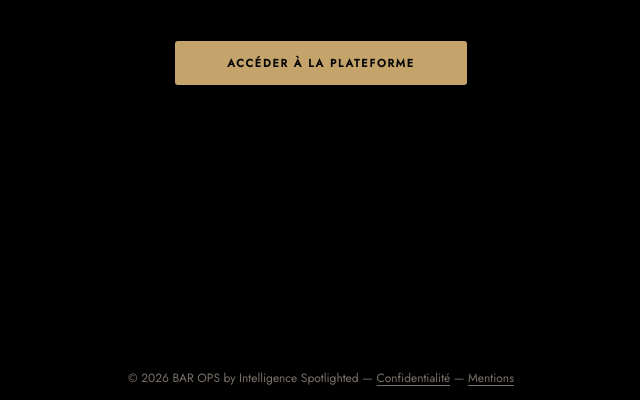
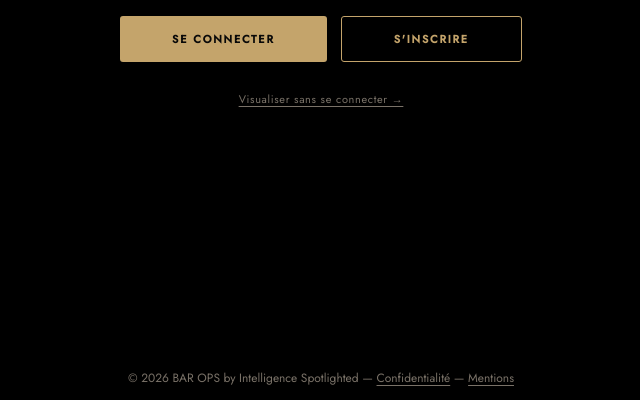
Before and after one commit to SPECTRE888/bar-ops, a website: page index.html in a window 1280 px wide. Shown: the part 400-800 px from the top of the page, without its empty margins (319-959 px from the left). Drawn offline with nearby package versions, Linux system fonts and the light colour scheme.

Commit message:
Fix auth flow: 2 distinct buttons (Login/Signup) on index, direct Google OAuth from landing page

```diff
--- a/index.html
+++ b/index.html
@@ -14,6 +14,14 @@ const STRIPE_KEY='pk_test_51TPeHTH4J8tDqadYwAj8UGwokwOJ5VdiBxLbpghuEJkEcPO1p45mT
 const PRICES={early:{monthly:89,yearly:801},pro:{monthly:149,yearly:1341}};
 let currentPeriod='monthly';
 const sb=window.supabase.createClient(SUPA_URL,SUPA_KEY);
+async function googleAuth(action){
+  await sb.auth.signOut();
+  const{error}=await sb.auth.signInWithOAuth({
+    provider:'google',
+    options:{redirectTo:window.location.origin+'/auth.html?action='+action}
+  });
+  if(error)alert('Erreur: '+error.message);
+}
 async function goPay(plan){
   if(plan==='free'){window.location.href='app.html';return;}
   const{data:{session}}=await sb.auth.getSession();
@@ -42,6 +50,8 @@ h1,h2,h3{font-family:'Cormorant Garamond',serif}
 .tagline{font-size:20px;font-weight:300;color:var(--text);letter-spacing:.02em;margin-bottom:44px;max-width:600px}
 .btn-primary{padding:14px 52px;background:var(--gold);color:#080808;border:none;border-radius:3px;font-size:11px;font-weight:600;cursor:pointer;letter-spacing:.16em;text-transform:uppercase;font-family:'Jost',sans-serif;transition:.25s;margin-bottom:0}
 .btn-primary:hover{background:var(--gold2)}
+.btn-secondary{padding:14px 52px;background:transparent;color:var(--gold);border:1px solid var(--gold);border-radius:3px;font-size:11px;font-weight:600;cursor:pointer;letter-spacing:.16em;text-transform:uppercase;font-family:'Jost',sans-serif;transition:.25s}
+.btn-secondary:hover{background:var(--gold);color:#080808}
 
 /* FOOTER */
 footer{width:100%;border-top:none;padding:0}
@@ -57,7 +67,11 @@ footer{width:100%;border-top:none;padding:0}
 <div class="hero">
   <div class="logo">BAR OPS</div>
   <div class="tagline">Une nouvelle manière de piloter vos événements.</div>
-  <button class="btn-primary" onclick="window.location.href='auth.html'">Accéder à la plateforme</button>
+  <div style="display:flex;gap:14px;margin-bottom:0;flex-wrap:wrap;justify-content:center">
+    <button class="btn-primary" onclick="googleAuth('login')">Se connecter</button>
+    <button class="btn-secondary" onclick="googleAuth('signup')">S'inscrire</button>
+  </div>
+  <div style="margin-top:24px"><a href="app.html?demo=1" style="color:var(--text2);font-size:11px;letter-spacing:.06em;text-decoration:underline;text-underline-offset:3px">Visualiser sans se connecter →</a></div>
 </div>
 
 <footer>
```
